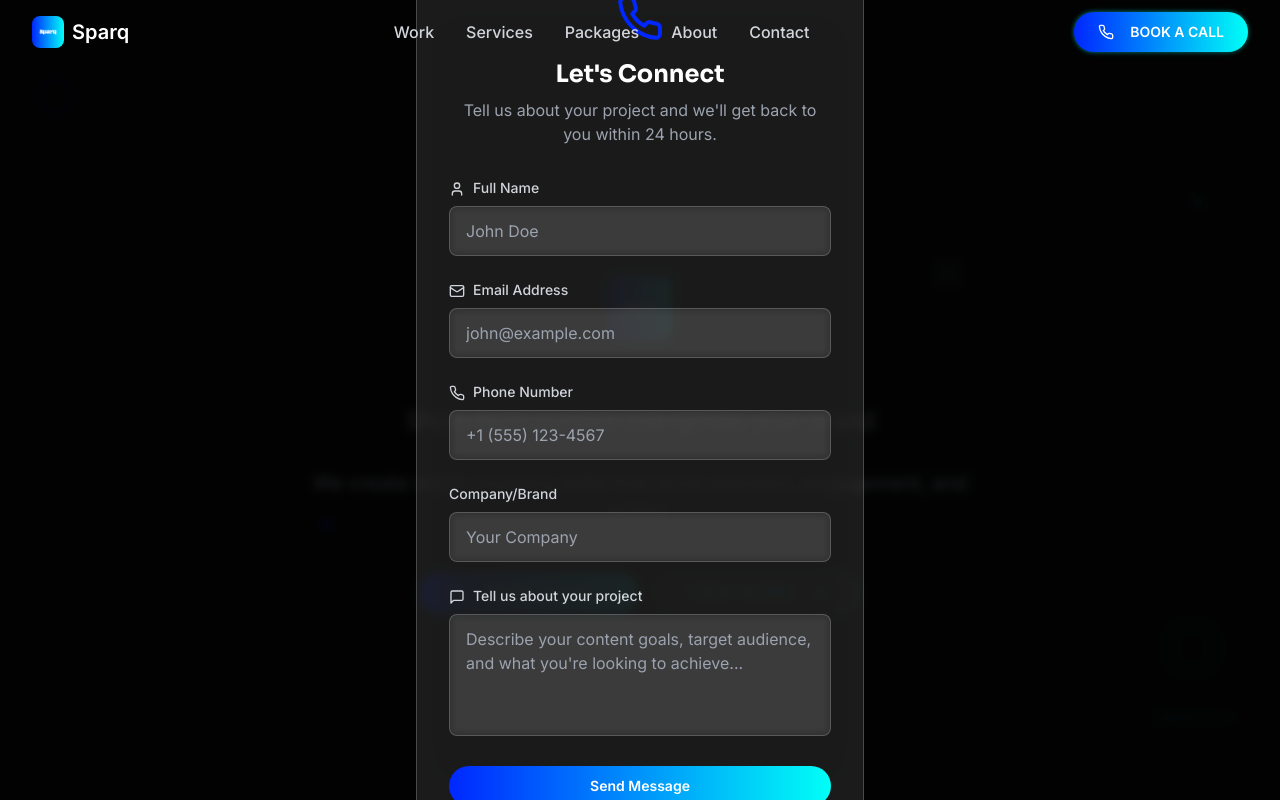
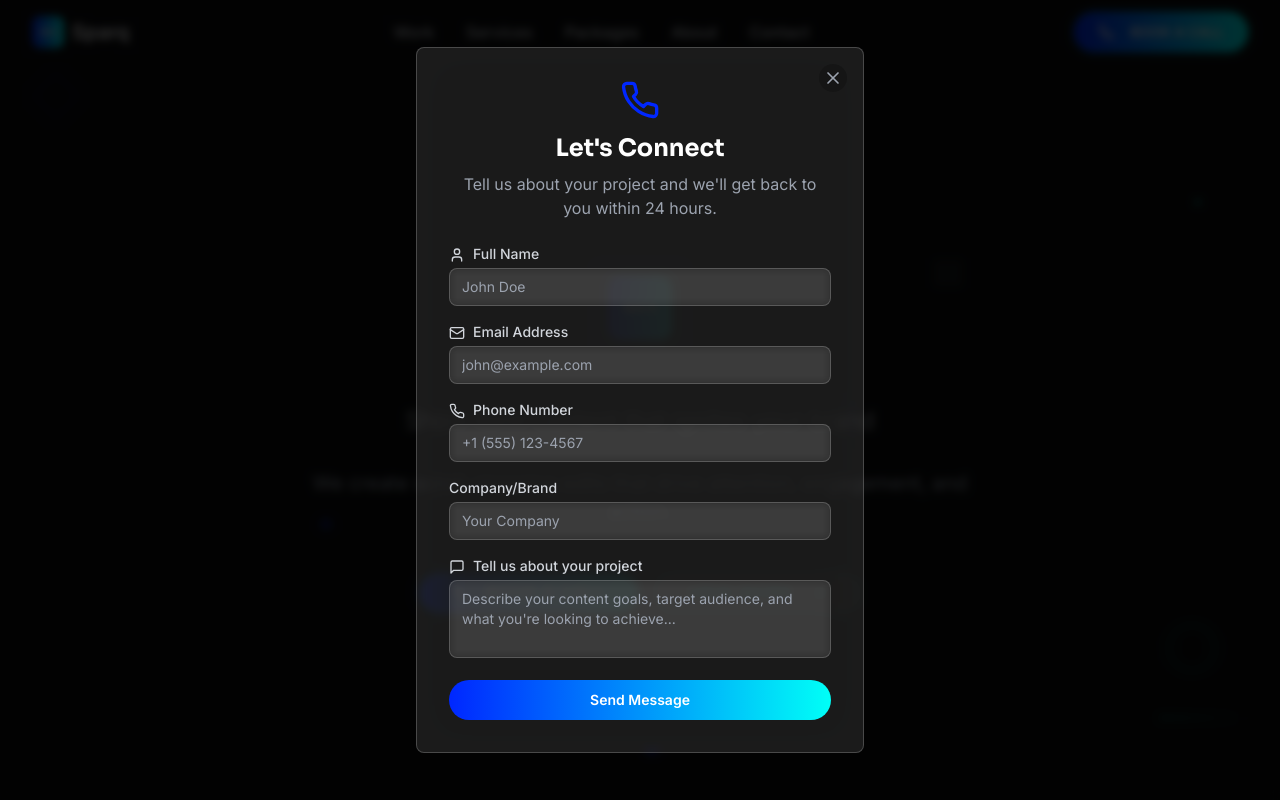
Before and after one commit to lazybones921/sparq-ignite-content, a React (Vite) app: page / in a window 1280 px wide. Both pictures are taken after a click on the button "Contact". Shown: the top 800 px of the page. Built offline with nearby package versions, Linux system fonts and the light colour scheme.

Commit message:
Fix: Improve Contact Form layout and behavior
Adjusted the Contact Form's styling to prevent it from overflowing the screen and improved the close button's functionality.

```diff
--- a/src/components/ContactForm.tsx
+++ b/src/components/ContactForm.tsx
@@ -31,25 +31,35 @@ const ContactForm = ({ onClose }: ContactFormProps) => {
     });
   };
 
+  // Close modal when clicking outside
+  const handleBackdropClick = (e: React.MouseEvent) => {
+    if (e.target === e.currentTarget) {
+      onClose();
+    }
+  };
+
   return (
-    <div className="fixed inset-0 bg-black/80 backdrop-blur-sm z-50 flex items-center justify-center p-4">
-      <Card className="bg-white/10 backdrop-blur-xl border-white/20 p-8 max-w-md w-full relative">
+    <div
+      className="fixed inset-0 bg-black/80 backdrop-blur-sm z-[9999] flex items-center justify-center p-4 overflow-y-auto"
+      onClick={handleBackdropClick}
+    >
+      <Card className="bg-white/10 backdrop-blur-xl border-white/20 p-6 sm:p-8 w-full max-w-md max-h-[90vh] overflow-y-auto relative my-8">
         <button
           onClick={onClose}
-          className="absolute top-4 right-4 text-gray-400 hover:text-white transition-colors"
+          className="absolute top-4 right-4 text-gray-400 hover:text-white transition-colors z-10 bg-black/20 rounded-full p-1 hover:bg-black/40"
         >
-          <X className="w-6 h-6" />
+          <X className="w-5 h-5" />
         </button>
 
-        <div className="text-center mb-8">
-          <Phone className="w-12 h-12 text-sparq-blue mx-auto mb-4" />
-          <h2 className="text-2xl font-bold text-white mb-2">Let's Connect</h2>
-          <p className="text-gray-400">Tell us about your project and we'll get back to you within 24 hours.</p>
+        <div className="text-center mb-6">
+          <Phone className="w-10 h-10 text-sparq-blue mx-auto mb-3" />
+          <h2 className="text-xl sm:text-2xl font-bold text-white mb-2">Let's Connect</h2>
+          <p className="text-gray-400 text-sm sm:text-base">Tell us about your project and we'll get back to you within 24 hours.</p>
         </div>
 
-        <form onSubmit={handleSubmit} className="space-y-6">
+        <form onSubmit={handleSubmit} className="space-y-4">
           <div>
-            <label className="block text-sm font-medium text-gray-300 mb-2">
+            <label className="block text-sm font-medium text-gray-300 mb-1">
               <User className="w-4 h-4 inline mr-2" />
               Full Name
             </label>
@@ -59,13 +69,13 @@ const ContactForm = ({ onClose }: ContactFormProps) => {
               required
               value={formData.name}
               onChange={handleChange}
-              className="w-full px-4 py-3 bg-white/5 backdrop-blur-sm border border-white/20 rounded-lg text-white placeholder-gray-400 focus:outline-none focus:border-sparq-blue transition-colors"
+              className="w-full px-3 py-2 bg-white/5 backdrop-blur-sm border border-white/20 rounded-lg text-white placeholder-gray-400 focus:outline-none focus:border-sparq-blue transition-colors text-sm"
               placeholder="John Doe"
             />
           </div>
 
           <div>
-            <label className="block text-sm font-medium text-gray-300 mb-2">
+            <label className="block text-sm font-medium text-gray-300 mb-1">
               <Mail className="w-4 h-4 inline mr-2" />
               Email Address
             </label>
@@ -75,13 +85,13 @@ const ContactForm = ({ onClose }: ContactFormProps) => {
               required
               value={formData.email}
               onChange={handleChange}
-              className="w-full px-4 py-3 bg-white/5 backdrop-blur-sm border border-white/20 rounded-lg text-white placeholder-gray-400 focus:outline-none focus:border-sparq-blue transition-colors"
+              className="w-full px-3 py-2 bg-white/5 backdrop-blur-sm border border-white/20 rounded-lg text-white placeholder-gray-400 focus:outline-none focus:border-sparq-blue transition-colors text-sm"
               placeholder="john@example.com"
             />
           </div>
 
           <div>
-            <label className="block text-sm font-medium text-gray-300 mb-2">
+            <label className="block text-sm font-medium text-gray-300 mb-1">
               <Phone className="w-4 h-4 inline mr-2" />
               Phone Number
             </label>
@@ -90,13 +100,13 @@ const ContactForm = ({ onClose }: ContactFormProps) => {
               name="phone"
               value={formData.phone}
               onChange={handleChange}
-              className="w-full px-4 py-3 bg-white/5 backdrop-blur-sm border border-white/20 rounded-lg text-white placeholder-gray-400 focus:outline-none focus:border-sparq-blue transition-colors"
+              className="w-full px-3 py-2 bg-white/5 backdrop-blur-sm border border-white/20 rounded-lg text-white placeholder-gray-400 focus:outline-none focus:border-sparq-blue transition-colors text-sm"
               placeholder="+1 (555) 123-4567"
             />
           </div>
 
           <div>
-            <label className="block text-sm font-medium text-gray-300 mb-2">
+            <label className="block text-sm font-medium text-gray-300 mb-1">
               Company/Brand
             </label>
             <input
@@ -104,29 +114,29 @@ const ContactForm = ({ onClose }: ContactFormProps) => {
               name="company"
               value={formData.company}
               onChange={handleChange}
-              className="w-full px-4 py-3 bg-white/5 backdrop-blur-sm border border-white/20 rounded-lg text-white placeholder-gray-400 focus:outline-none focus:border-sparq-blue transition-colors"
+              className="w-full px-3 py-2 bg-white/5 backdrop-blur-sm border border-white/20 rounded-lg text-white placeholder-gray-400 focus:outline-none focus:border-sparq-blue transition-colors text-sm"
               placeholder="Your Company"
             />
           </div>
 
           <div>
-            <label className="block text-sm font-medium text-gray-300 mb-2">
+            <label className="block text-sm font-medium text-gray-300 mb-1">
               <MessageSquare className="w-4 h-4 inline mr-2" />
               Tell us about your project
             </label>
             <textarea
               name="message"
-              rows={4}
+              rows={3}
               value={formData.message}
               onChange={handleChange}
-              className="w-full px-4 py-3 bg-white/5 backdrop-blur-sm border border-white/20 rounded-lg text-white placeholder-gray-400 focus:outline-none focus:border-sparq-blue transition-colors resize-none"
+              className="w-full px-3 py-2 bg-white/5 backdrop-blur-sm border border-white/20 rounded-lg text-white placeholder-gray-400 focus:outline-none focus:border-sparq-blue transition-colors resize-none text-sm"
               placeholder="Describe your content goals, target audience, and what you're looking to achieve..."
             />
           </div>
 
           <Button
             type="submit"
-            className="w-full bg-gradient-to-r from-sparq-blue to-sparq-neon hover:from-sparq-blue/80 hover:to-sparq-neon/80 text-white font-bold py-3 rounded-full transition-all duration-300"
+            className="w-full bg-gradient-to-r from-sparq-blue to-sparq-neon hover:from-sparq-blue/80 hover:to-sparq-neon/80 text-white font-bold py-2.5 rounded-full transition-all duration-300 text-sm"
           >
             Send Message
           </Button>
```
